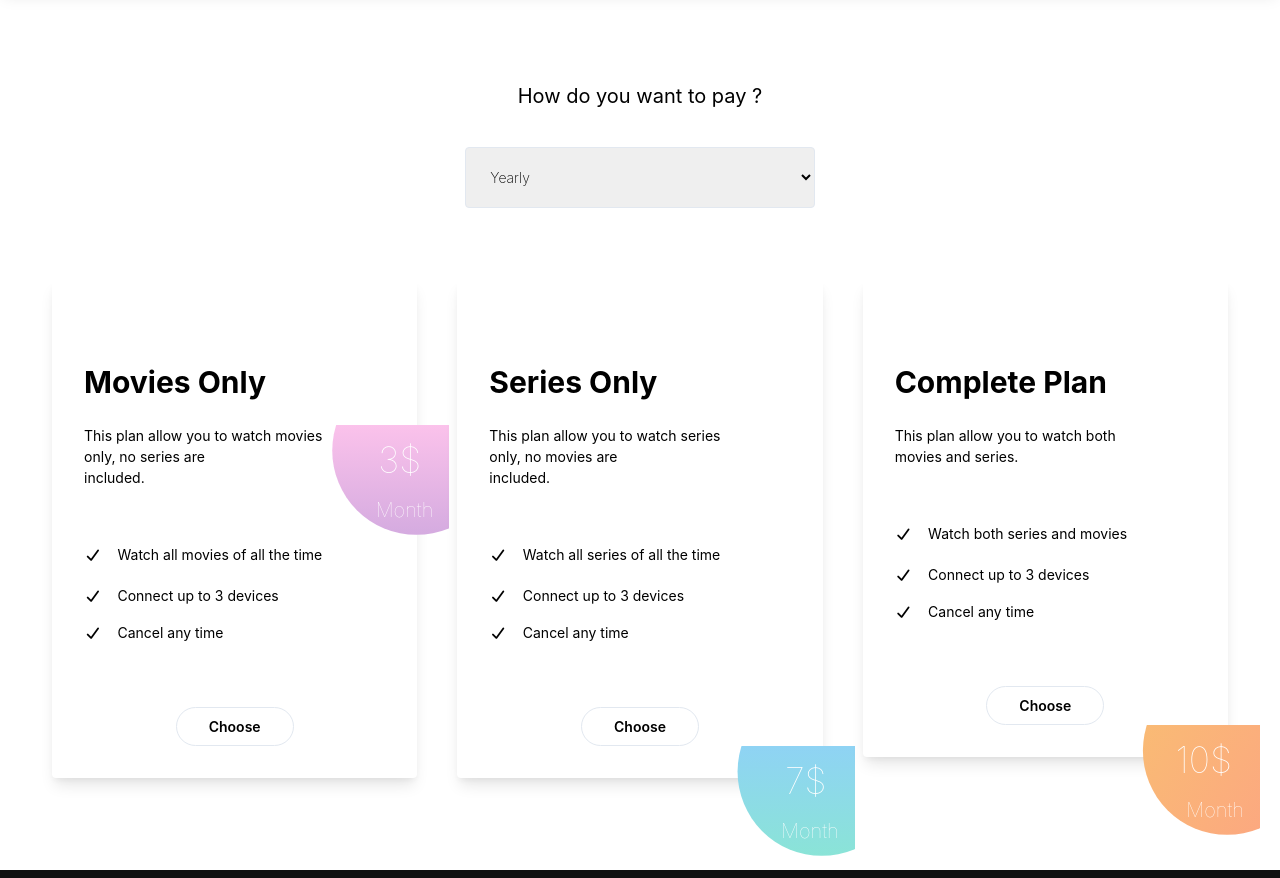
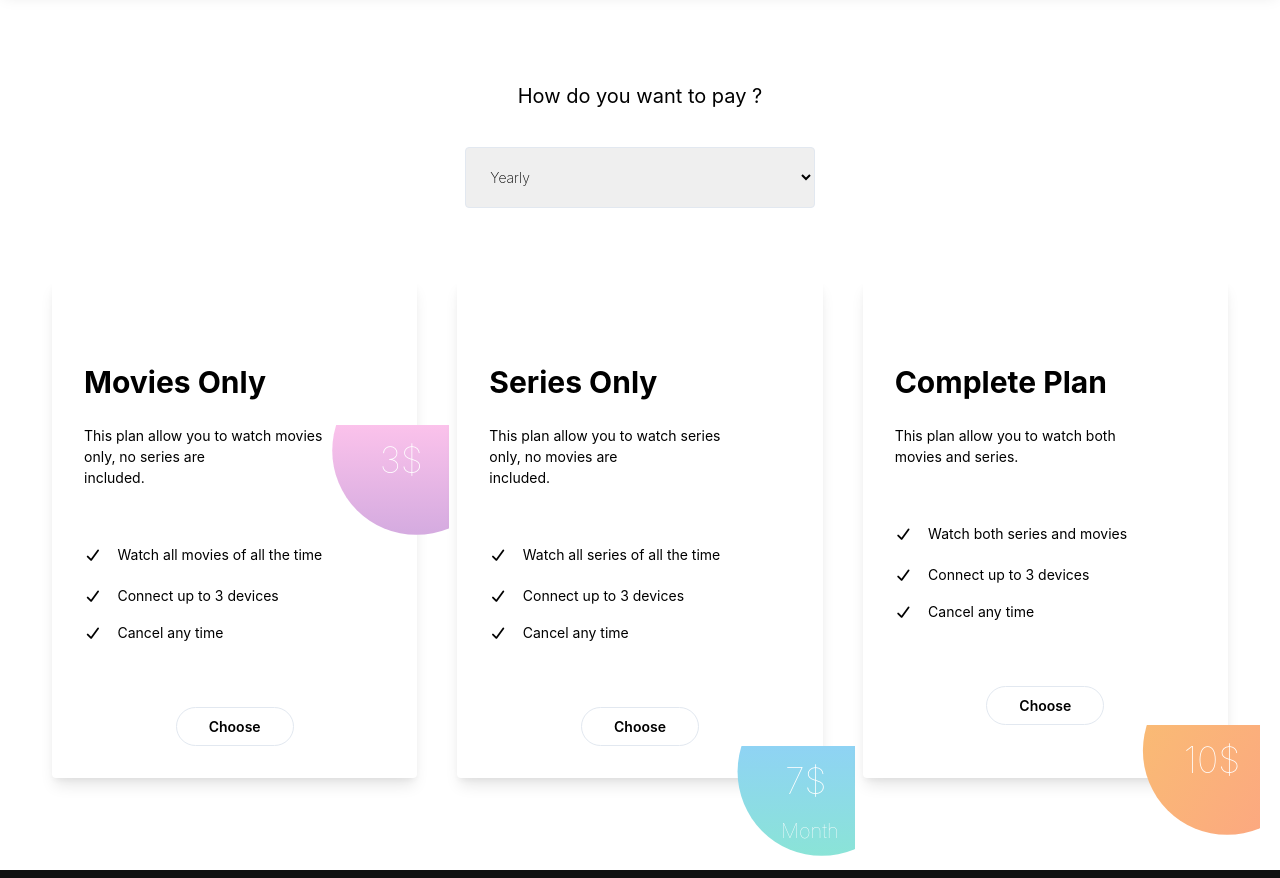
Before and after one commit to HAMZABoxer98/hamzaboxer98.github.io, a plain HTML site: page Pricing.html in a window 1280 px wide. Shown: the part 74-952 px from the top of the page. Drawn offline with nearby package versions, Linux system fonts and the light colour scheme.

Commit message:
developing pages 1: Login, Register, terms of use, pricing, 404 error page

```diff
--- a/Pricing.html
+++ b/Pricing.html
@@ -94,14 +94,14 @@
     </div>
     <!--This div is the container of the white pricing card, it's used to separate the white card from the other using padding on the right and left -->
     <div class="w-full lg:w-1/3 py-3 border-0 mb-5 lg:mb-0 lg:px-5">
-      <div class="relative w-full bg-white shadow-lg p-8 pt-12 text-left text-black border-0 rounded">
+      <div class="relative h-full w-full bg-white shadow-lg p-8 pt-12 text-left text-black border-0 rounded">
         <h1 class="font-bold text-3xl mt-8 mb-5">Movies Only</h1>
         <div class="bg-transparent w-full h-64 absolute pin-t pin-r  text-right text-white text-xl" style="clip-path: circle(26.7% at 91% 10%); background-image: linear-gradient(to top, rgb(161, 140, 209) 0%, rgb(251, 194, 235) 100%);">
-          <div class="p-2 pb-0 border-0 w-auto">
-            <span class="font-hairline text-4xl mr-5"> 3$</span>
+          <div class="w-24 text-center float-right p-2 pb-0 border-0">
+            <span class="font-hairline text-4xl"> 3$</span>
           </div>
-          <div class="p-2 border-0 w-auto">
-            <span class="font-hairline text-xl mr-2">Month</span>
+          <div class="w-24 text-center absolute pin-r pin-t mt-12 p-2 pb-0 border-0">
+            <span class="font-hairline text-xl">Month</span>
           </div>
         </div>
         <div class="w-4/5 text-left leading-normal">
@@ -125,14 +125,12 @@
           <button class="hover:bg-green hover:text-white hover:border-green-dark border border-grey-light bg-grey-lightest text-grey-darkest rounded-full px-8 py-2 font-semibold">Choose</button>
         </div>
         <div class="bg-transparent w-full h-64 absolute pin-b pin-l  text-right text-white text-xl pt-6 pr-3" style="clip-path: circle(15.5% at 5% 100%); background-image: linear-gradient(to top, rgb(161, 140, 209) 0%, rgb(251, 194, 235) 100%);">
-          <span class="font-hairline text-4xl"> 3$</span>
-          <span class="font-hairline text-xl">/Month</span>
         </div>
       </div>
     </div>
     <!--This div is the container of the white pricing card, it's used to separate the white card from the other using padding on the right and left -->
     <div class="w-full lg:w-1/3 py-3 border-0 mb-5 lg:mb-0 lg:px-5">
-      <div class="relative w-full bg-white shadow-lg p-8 pt-12 text-left text-black border-0 rounded">
+      <div class="relative h-full w-full bg-white shadow-lg p-8 pt-12 text-left text-black border-0 rounded">
         <!--Plan name-->
         <h1 class="font-bold text-3xl mt-8 mb-5">Series Only</h1>
         <!--plan description-->
@@ -159,8 +157,6 @@
           <button class="hover:bg-green hover:text-white hover:border-green-dark border border-grey-light bg-grey-lightest text-grey-darkest rounded-full px-8 py-2 font-semibold">Choose</button>
         </div>
         <div class="bg-transparent w-full h-64 absolute pin-b pin-l  text-right text-white text-xl pt-6 pr-3" style="clip-path: circle(15.5% at 5% 100%); background-image: linear-gradient(280deg, rgb(132, 250, 176) 0%, rgb(143, 211, 244) 100%);">
-          <span class="font-hairline text-4xl"> 3$</span>
-          <span class="font-hairline text-xl">/Month</span>
         </div>
         <div class="bg-transparent w-full h-64 absolute pin-t pin-r  text-right text-white text-xl" style="clip-path: circle(26.7% at 91% 10%); background-image: linear-gradient(0deg, rgb(132, 250, 176) 0%, rgb(143, 211, 244) 100%);">
           <div class="p-2 pb-0 border-0 w-auto">
@@ -174,7 +170,7 @@
     </div>
     <!--This div is the container of the white pricing card, it's used to separate the white card from the other using padding on the right and left -->
     <div class="w-full lg:w-1/3 py-3 border-0 mb-5 lg:mb-0 lg:px-5">
-      <div class="relative w-full bg-white shadow-lg p-8 pt-12 text-left text-black border-0 rounded">
+      <div class="relative h-full w-full bg-white shadow-lg p-8 pt-12 text-left text-black border-0 rounded">
         <h1 class="font-bold text-3xl mt-8 mb-5">Complete Plan</h1>
         <div class="w-4/5 text-left leading-normal">
           <span class="text-grey-darker pr-16"> This plan allow you to watch both movies and series.</span>
@@ -197,15 +193,13 @@
           <button class="hover:bg-green hover:text-white hover:border-green-dark border border-grey-light bg-grey-lightest text-grey-darkest rounded-full px-8 py-2 font-semibold">Choose</button>
         </div>
         <div class="bg-transparent w-full h-64 absolute pin-b pin-l  text-right text-white text-xl pt-6 pr-3" style="clip-path: circle(15.5% at 5% 100%); background-image: linear-gradient(120deg, rgb(246, 211, 101) 0%, rgb(253, 160, 133) 100%);">
-          <span class="font-hairline text-4xl"> 3$</span>
-          <span class="font-hairline text-xl">/Month</span>
         </div>
         <div class="bg-transparent w-full h-64 absolute pin-t pin-r  text-right text-white text-xl" style="clip-path: circle(26.7% at 91% 10%); background-image: linear-gradient(120deg, rgb(246, 211, 101) 0%, rgb(253, 160, 133) 100%);">
-          <div class="p-2 pb-0 border-0 w-auto">
-            <span class="font-hairline text-4xl mr-5"> 10$</span>
+          <div class="w-24 text-center float-right p-2 pb-0 border-0">
+            <span class="font-hairline text-4xl">10$</span>
           </div>
-          <div class="p-2 border-0 w-auto">
-            <span class="font-hairline text-xl mr-2">Month</span>
+          <div class="w-24 text-center absolute pin-r pin-t mt-12 p-2 pb-0 border-0">
+            <span class="font-hairline text-xl">Month</span>
           </div>
         </div>
       </div>
```
